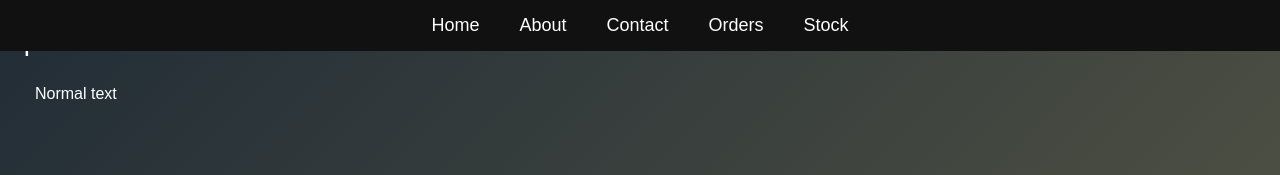
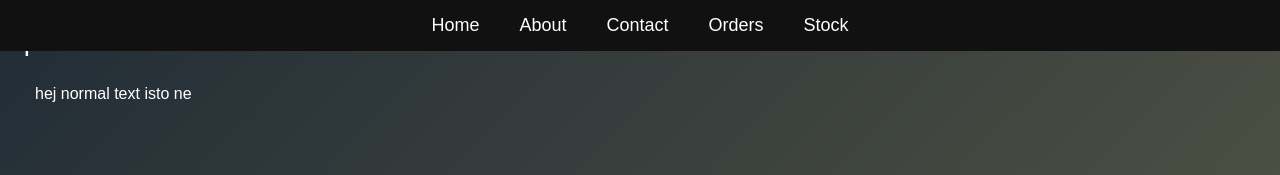
Before and after one commit to Phypoo/Phypoo.github.io, a plain HTML site: page index.html in a window 1280 px wide. Shown: the top 175 px of the page. Drawn offline with Linux system fonts and the light colour scheme.

Commit message:
Update index.html

```diff
--- a/index.html
+++ b/index.html
@@ -21,6 +21,6 @@
 	</nav>
 
 	<p class="special">Special text</p>
-	<p class="normal">Normal text</p>
+	<p class="normal">hej normal text isto ne</p>
 </body>
 </html>
```
